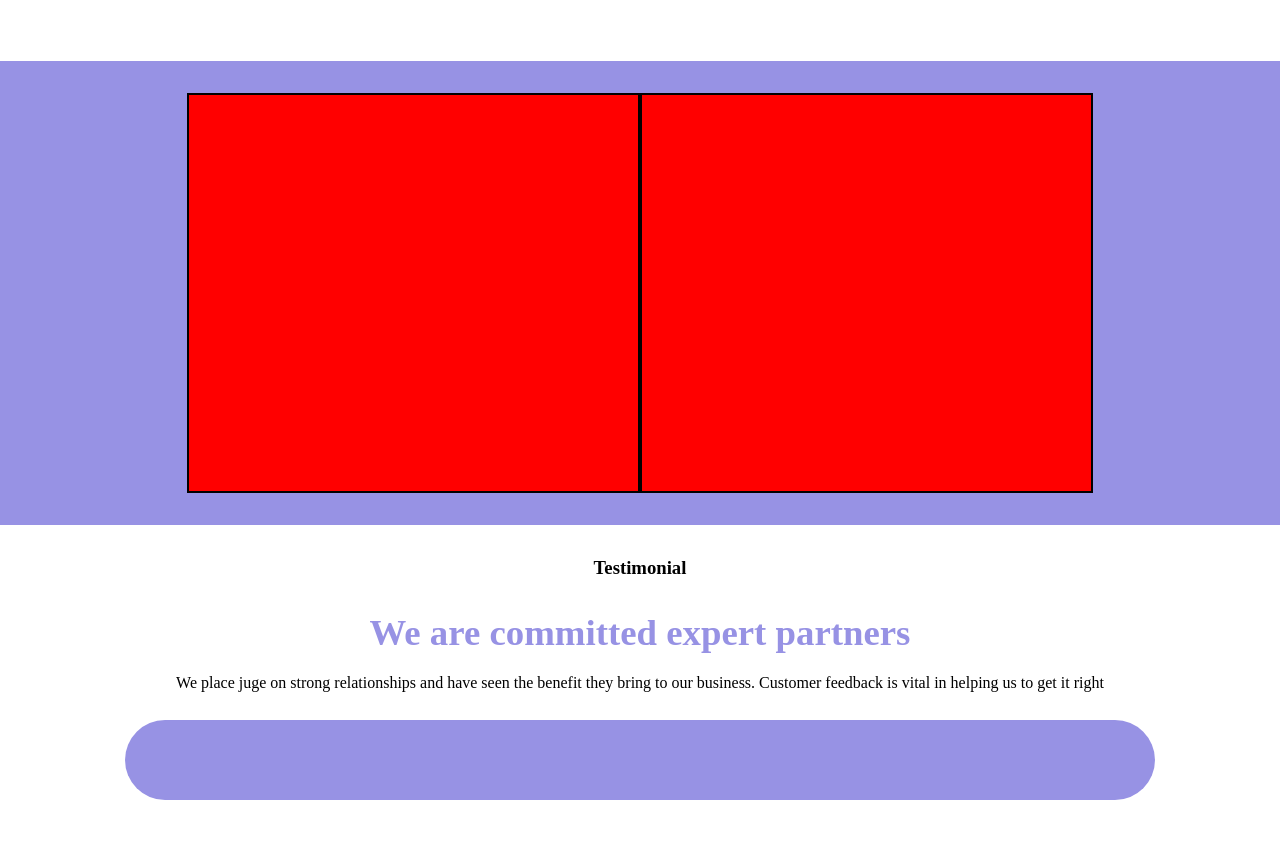
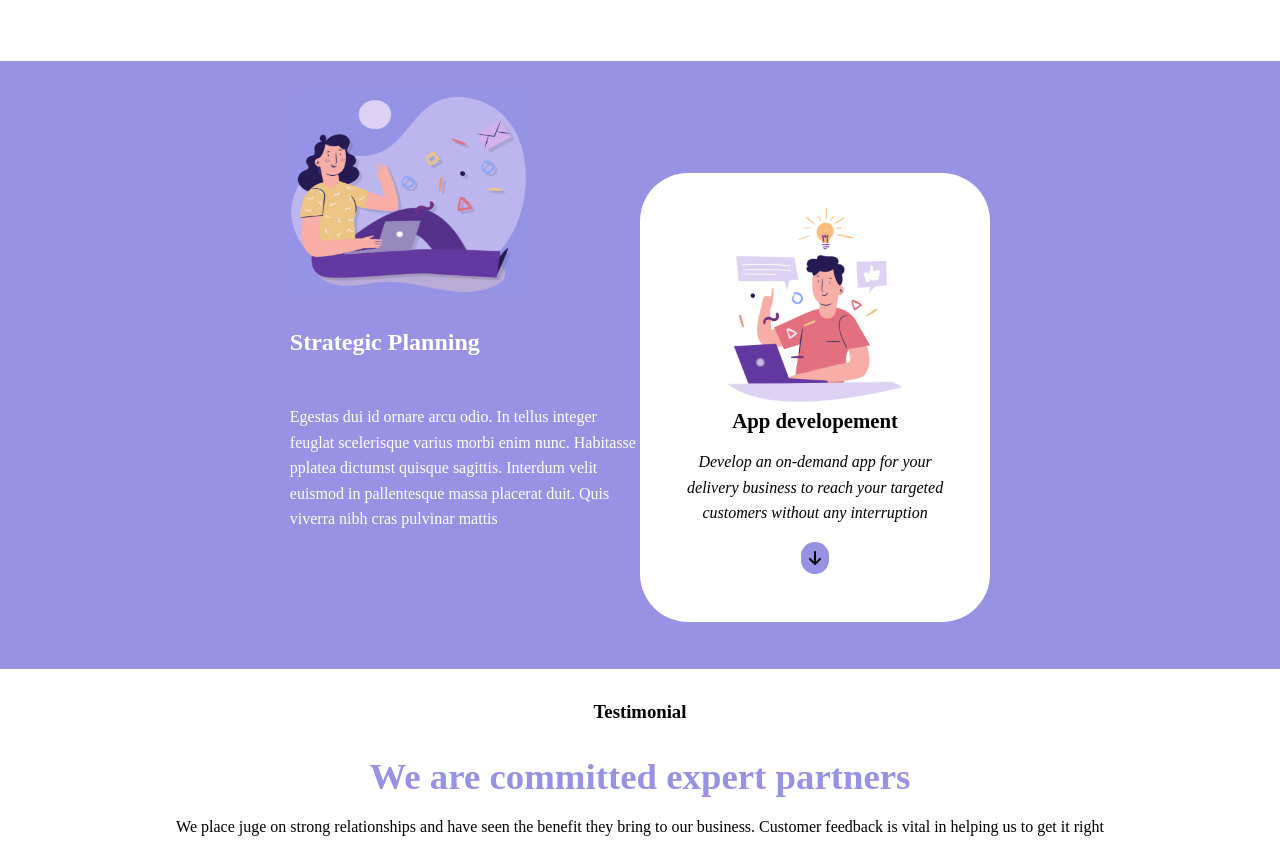
Before and after one commit to Alessio-DiNardo/htmlcss-responsive-layout, a plain HTML site: page index.html in a window 1280 px wide. Shown: the part 635-1478 px from the top of the page. Drawn offline with Linux system fonts and the light colour scheme.

Commit message:
add Second section

```diff
--- a/index.html
+++ b/index.html
@@ -78,8 +78,26 @@
 
         <section class="two">
             <div class="container">
-                <div class="col"></div>
-                <div class="col"></div>
+                <div class="col">
+                    <div class="img">
+                        <img src="./img/planning1.png" alt="Planning">
+                    </div>
+                    <div class="paragraph">
+                        <h2>Strategic Planning</h2>
+                        <p class="white">Egestas dui id ornare arcu odio. In tellus integer feuglat scelerisque varius morbi enim nunc. Habitasse pplatea dictumst quisque sagittis. Interdum velit euismod in pallentesque massa placerat duit. Quis viverra nibh cras pulvinar mattis</p>
+                    </div>
+                </div>
+                <div class="col">
+                    <div class="box">
+                        <img src="./img/planning2.png" alt="Planning">
+                        <div class="paragraph">
+                        <h6>App developement</h6>
+                        <p><i>Develop an on-demand app for your delivery business to reach your targeted customers without any interruption</i></p>
+                        <i class="fa-solid fa-arrow-down"></i>
+                    </div>
+                    </div>
+
+                </div>
             </div>
         </section>
 
--- a/style.css
+++ b/style.css
@@ -32,7 +32,7 @@ header{
 }
 
 nav{
-    max-width: 1600px;
+    max-width: 1516px;
     margin: 0 auto;
 
 }
@@ -148,6 +148,7 @@ button.button.button-blue{
 section.two{
     background-color: rgb(151, 146, 228);
     margin-top: 4rem;
+    padding-bottom: 9rem;
 }
 
 div.container{
@@ -156,10 +157,44 @@ div.container{
 
 div.col{
     width: 100%;
-    background-color: red;
     height: 400px;
-    border: 2px black solid;
     margin: 2rem 0;
+}
+
+div.img img{
+    width: 237px;
+    height: 200px;
+}
+
+div.box img{
+    width: 200px;
+    height: 200px;
+
+}
+
+p.white{
+    color: white;
+    text-align: start;
+}
+
+div.box h6{
+    font-size: 1.3rem;
+}
+
+div.box{
+    background-color: white;
+    text-align: center;
+    padding: 2rem;
+    border-radius: 3rem;
+    padding-top: 2rem;
+    margin-top: 5rem;
+}
+
+.fa-solid.fa-arrow-down{
+    background-color: rgb(151, 146, 228);
+    padding: 0.5rem;
+    border-radius: 6rem;
+    margin: 1rem 0 ;
 }
 
 /* !SECTION THREE */
@@ -266,9 +301,8 @@ div.end{
 
     div.col{
         width: 100%;
-        background-color: red;
         height: 400px;
-        border: 2px black solid;
+
         margin: 2rem 0;
     }
 
@@ -332,10 +366,9 @@ div.square-img{
         justify-content: center;
     }
     div.col{
-        width: 44%;
-        background-color: red;
+        width: 34%;
         height: 400px;
-        border: 2px black solid;
+
         margin: 2rem 0;;
     }
 /* !SECTION FOUR */
```
